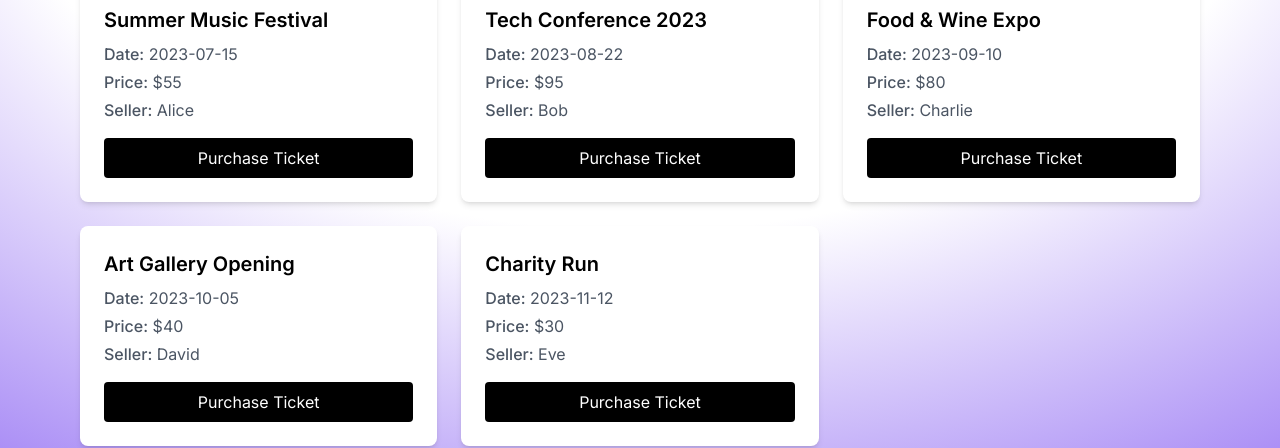
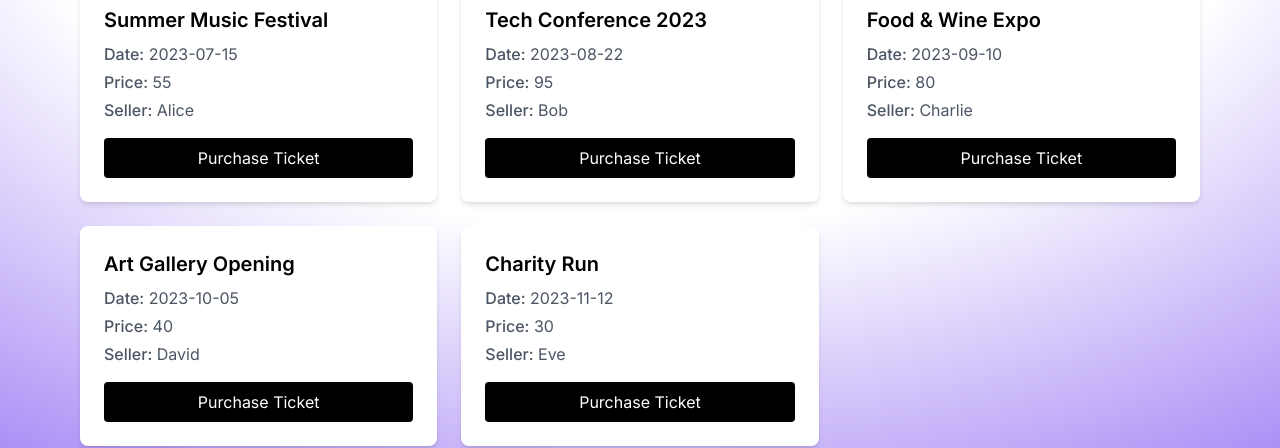
Before and after one commit to dawgdevv/sinusoid_team_brocoders, a React (Vite) app: page /marketplace in a window 1280 px wide. Shown: the part 272-720 px from the top of the page. Built offline with nearby package versions, Linux system fonts and the light colour scheme.

Commit message:
Remove dollar sign from ticket price display in Marketplace and Resell components

```diff
--- a/src/pages/Marketplace.jsx
+++ b/src/pages/Marketplace.jsx
@@ -75,7 +75,7 @@ const TicketMarketplace = () => {
                     <div key={ticket.id} className="bg-white p-6 rounded-lg shadow-md hover:shadow-lg transition-shadow duration-300">
                         <h2 className="text-xl font-semibold mb-2 text-black">{ticket.eventName}</h2>
                         <p className="text-gray-600 mb-1"><span className="font-medium">Date:</span> {ticket.date}</p>
-                        <p className="text-gray-600 mb-1"><span className="font-medium">Price:</span> ${ticket.price}</p>
+                        <p className="text-gray-600 mb-1"><span className="font-medium">Price:</span> {ticket.price}</p>
                         <p className="text-gray-600 mb-4"><span className="font-medium">Seller:</span> {ticket.seller}</p>
                         <button
                             onClick={() => handlePurchase(ticket.id)}
--- a/src/pages/Resell.jsx
+++ b/src/pages/Resell.jsx
@@ -57,7 +57,7 @@ const ResellTickets = () => {
                             >
                                 <p className="font-semibold">{ticket.eventName}</p>
                                 <p className="text-sm text-gray-600">Date: {ticket.date}</p>
-                                <p className="text-sm text-gray-600">Current Price: ${ticket.price}</p>
+                                <p className="text-sm text-gray-600">Current Price: {ticket.price}</p>
                             </li>
                         ))}
                     </ul>
```
